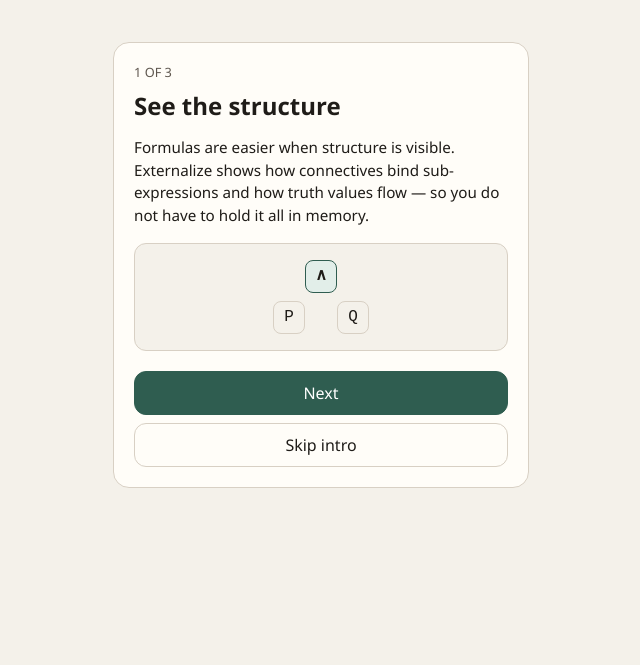
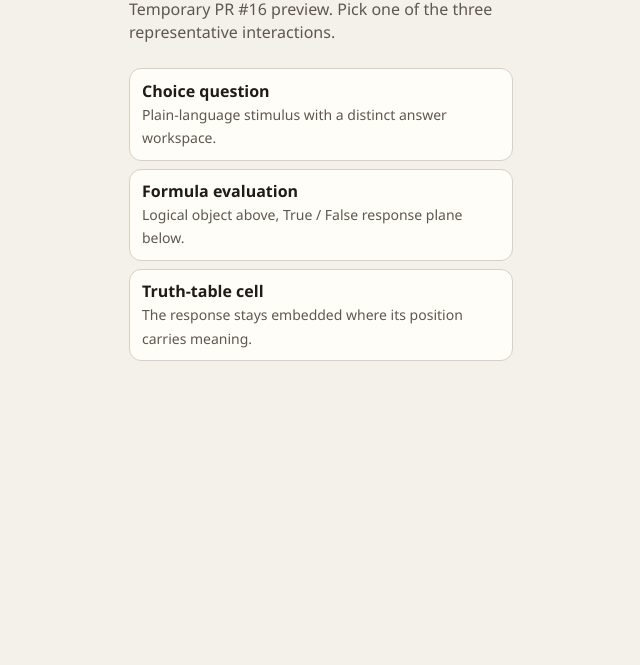
Before and after one commit to 0xVorian/externalize, a website built with Vite: page index.html in a window 1280 px wide. Shown: the part 135-800 px from the top of the page, without its empty margins (319-959 px from the left). Built offline with nearby package versions, Linux system fonts and the light colour scheme.

Commit message:
Point preview at temporary visual grammar harness

```diff
--- a/index.html
+++ b/index.html
@@ -17,6 +17,6 @@
   </head>
   <body>
     <div id="app"></div>
-    <script type="module" src="/src/main.ts"></script>
+    <script type="module" src="/src/visual-grammar-harness.ts"></script>
   </body>
 </html>
```
